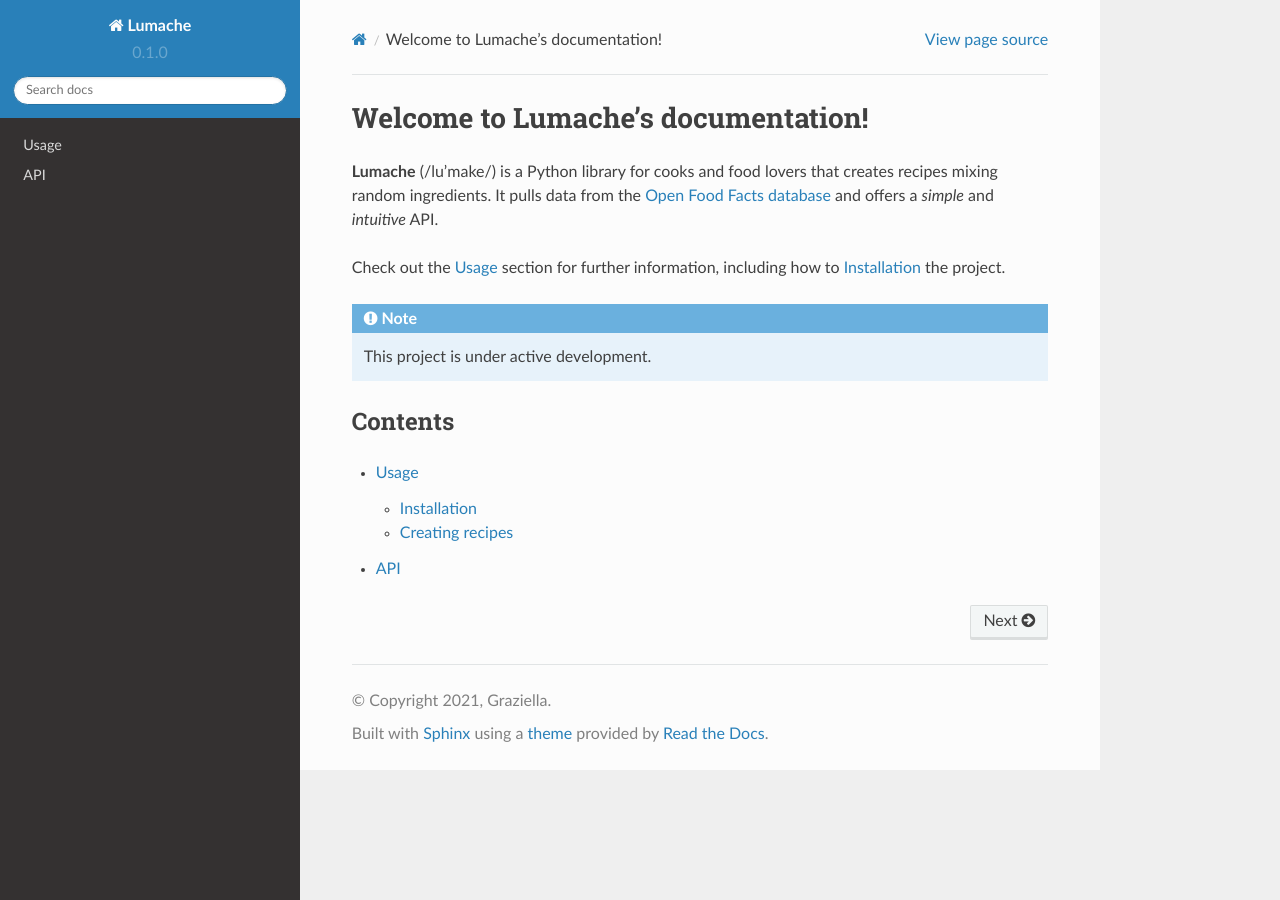
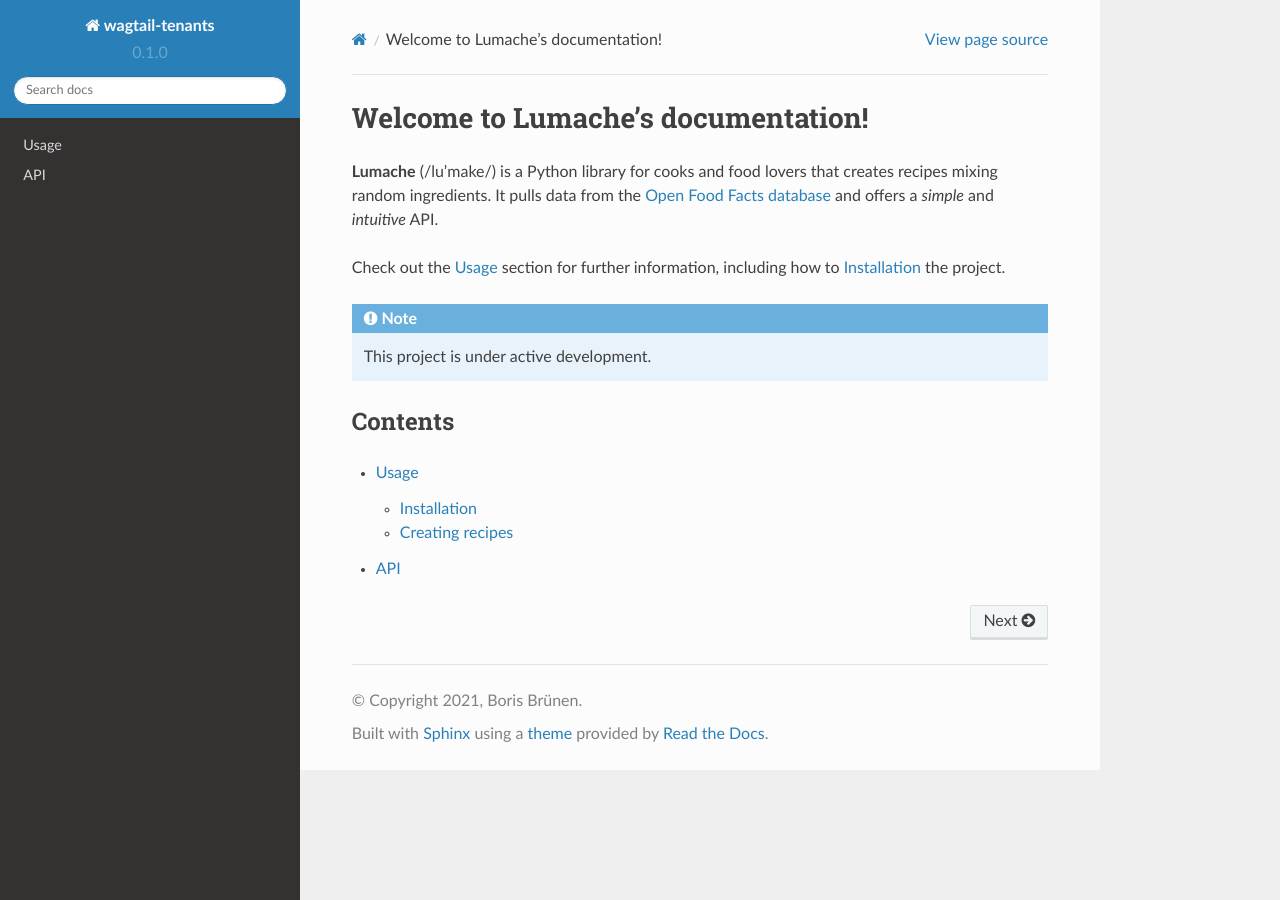
Before and after one commit to borisbrue/wagtail-tenants, a Sphinx documentation site: the page built from docs/source/index.rst, in a window 1280 px wide. Built offline with Sphinx 7.4.7 and the Read the Docs theme 2.0.0, drawn with Linux system fonts in a browser that asks for light colours.

Commit message:
Update conf.py

```diff
--- a/docs/source/conf.py
+++ b/docs/source/conf.py
@@ -2,9 +2,9 @@
 
 # -- Project information
 
-project = 'Lumache'
-copyright = '2021, Graziella'
-author = 'Graziella'
+project = 'wagtail-tenants'
+copyright = '2021, Boris Brünen'
+author = 'Boris Brünen'
 
 release = '0.1'
 version = '0.1.0'
```
